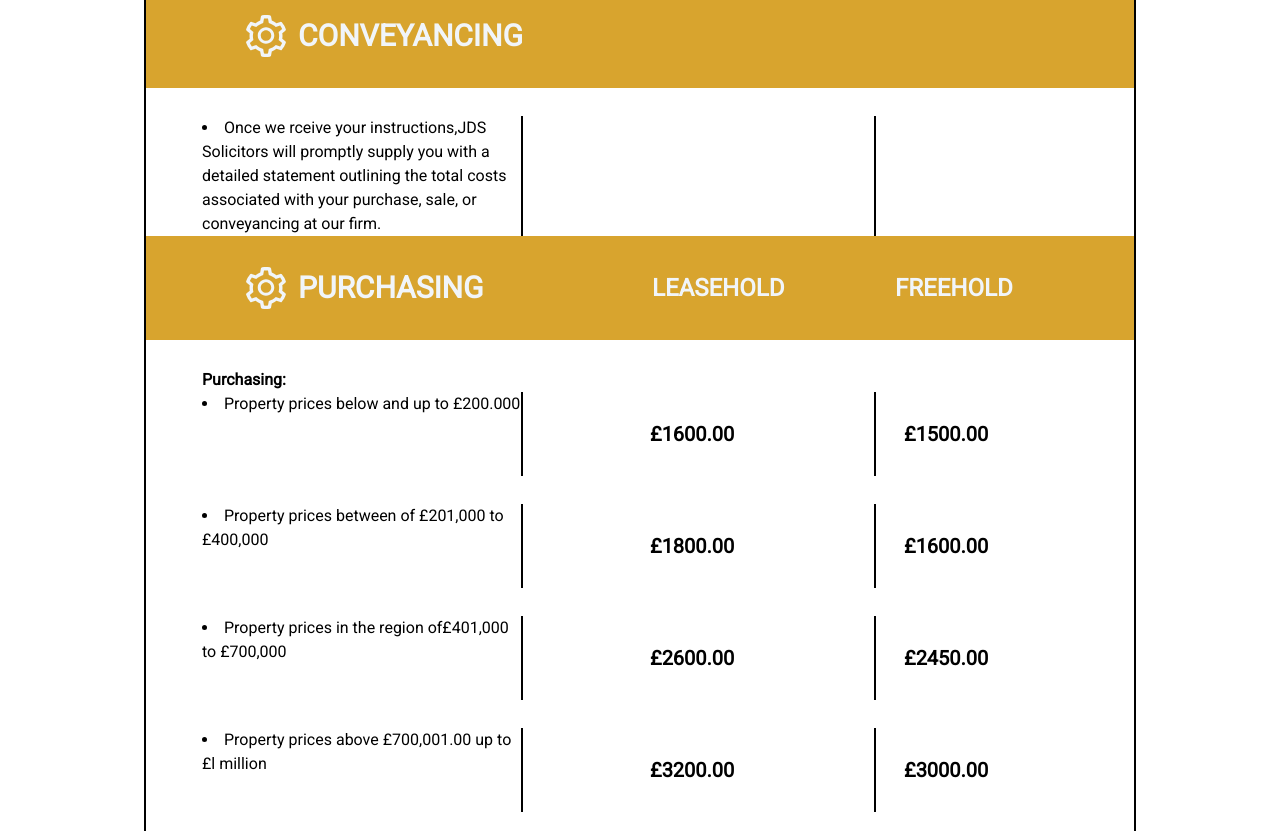
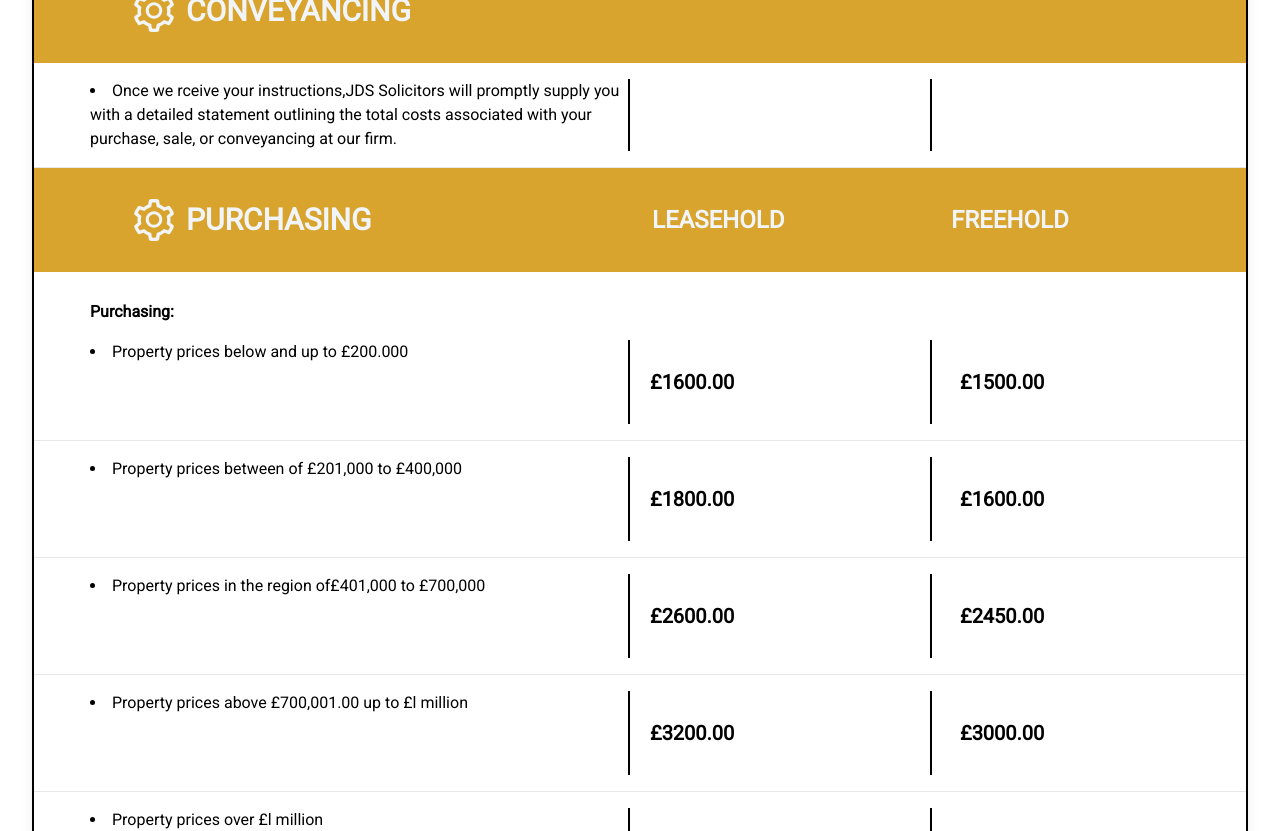
Before and after one commit to coolrass1/jdswebsiteapp, a Next.js app: page /fees in a window 1280 px wide. Shown: the part 5522-6353 px from the top of the page. Built offline with nearby package versions, Linux system fonts and the light colour scheme.

Commit message:
2025 update v5

```diff
--- a/app/components/PriceElement.jsx
+++ b/app/components/PriceElement.jsx
@@ -2,30 +2,22 @@ import React from "react";
 
 const PriceElement = ({ text, title, p1, p2 }) => {
   return (
-    <>
-      <h5 className="px-14 mt-7 font-bold">{title}</h5>
-      <div className=" px-14  lg:grid lg:grid-cols-4 gap-5 ">
-        {/* <div className="w-[25px] h-[15px] bg-slate-800"></div> */}
+    <div className="border-b border-gray-200 last:border-b-0">
+      {title && <h5 className="px-4 sm:px-8 lg:px-14 mt-4 lg:mt-7 font-bold text-sm sm:text-base">{title}</h5>}
+      <div className="px-4 sm:px-8 lg:px-14 grid grid-cols-1 md:grid-cols-4 gap-3 lg:gap-5 py-4">
 
-        {/* <p className="w-[70%] mt[-10px] border-r-2 border-black">
-          {" "}
-          Initial consultation taking place during office hours (90minute
-          meeting with Solicitor followed by a letter summarising the
-          meeting)
-        </p> */}
-
-        <ul className="col-span-2 w-3/4 list-inside list-disc border-r-2 border-r-black ">
-          <li> {text}</li>
+        <ul className="col-span-1 md:col-span-2 list-inside list-disc md:border-r-2 md:border-r-black text-sm sm:text-base">
+          <li>{text}</li>
         </ul>
 
-        <div className="col-span-1 text-black text-xl font-extrabold  py-7">
+        <div className="col-span-1 text-black text-base sm:text-lg lg:text-xl font-extrabold py-2 lg:py-7">
           {p1}
         </div>
-        <div className="col-span-1 text-black  text-xl font-extrabold  border-l-2 border-l-black p-7 px-7">
+        <div className="col-span-1 text-black text-base sm:text-lg lg:text-xl font-extrabold md:border-l-2 md:border-l-black p-2 lg:p-7">
           {p2}{" "}
         </div>
       </div>
-    </>
+    </div>
   );
 };
 
--- a/app/components/PriceHeader.jsx
+++ b/app/components/PriceHeader.jsx
@@ -3,13 +3,13 @@ import { AiOutlineSetting } from "react-icons/ai";
 
 const PriceHeader = ({title, price1title, price2title}) => {
   return (
-    <div className="px-24   grid grid-cols-4 items-center text-xl bg-primary min-h-[60px] text-slate-100">
-    <div className="col-span-2 flex  gap-2 items-center justify-centergap-2 py-7">
-      <span className='text-5xl'><AiOutlineSetting /></span>
-      <span className='text-3xl font-extrabold uppercase'>{title}</span>
+    <div className="px-4 sm:px-8 lg:px-24 grid grid-cols-1 md:grid-cols-4 gap-4 md:gap-0 items-center text-base sm:text-lg lg:text-xl bg-primary min-h-[60px] text-slate-100 py-4 lg:py-7">
+    <div className="col-span-1 md:col-span-2 flex gap-2 items-center">
+      <span className='text-2xl sm:text-3xl lg:text-5xl'><AiOutlineSetting /></span>
+      <span className='text-lg sm:text-xl lg:text-3xl font-extrabold uppercase'>{title}</span>
     </div>
-    <div className="col-span-1 text-2xl font-extrabold uppercase px-3">{price1title}</div>
-    <div className="col-span-1 text-2xl font-extrabold uppercase pl-14 "> {price2title}</div>
+    <div className="col-span-1 text-sm sm:text-base lg:text-2xl font-extrabold uppercase px-0 lg:px-3">{price1title}</div>
+    <div className="col-span-1 text-sm sm:text-base lg:text-2xl font-extrabold uppercase pl-0 lg:pl-14"> {price2title}</div>
   </div>
   )
 }
--- a/app/fees/page.jsx
+++ b/app/fees/page.jsx
@@ -23,10 +23,11 @@ const Fees = () => {
   const text2 = "Initial consultation with other solicitor(Fee Earner).";
   return (
     //title, price1title, price2title
-    <div>
+    <div className="w-full px-4 sm:px-6 lg:px-8 py-8">
+      <div className="max-w-7xl mx-auto">
       <div
-        className="hidden mx-36 mt-12 lg:grid grid-cols-1 overflow-hidden "
-        style={{ border: "2px solid black ", borderRadius: "25px" }}
+        className="grid grid-cols-1 overflow-hidden shadow-lg"
+        style={{ border: "2px solid black ", borderRadius: "15px" }}
       >
         <PriceHeader
           title="general"
@@ -129,6 +130,7 @@ const Fees = () => {
           <PriceElement key={index} title={p.title} text={p.text} p1={p.p1} p2={p.p2} />
         ))}
       </div>
+      </div>
     </div>
   );
 };
```
